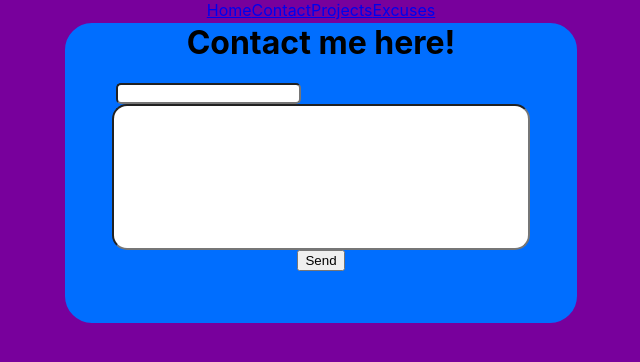
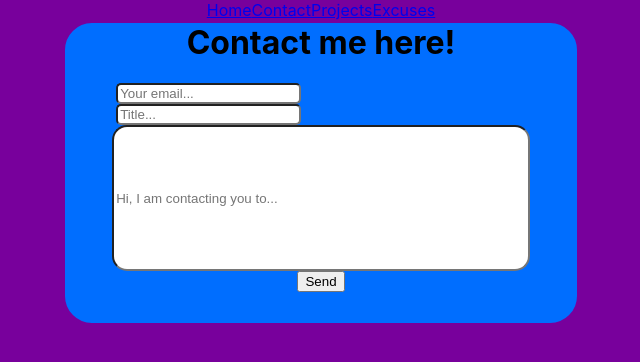
Before and after one commit to Futym/Futym.github.io, a React (Create React App) app: page /contact in a window 1280 px wide. Shown: the top 362 px of the page, without its empty margins (319-959 px from the left). Built offline with nearby package versions, Linux system fonts and the light colour scheme.

Commit message:
some old fixes

```diff
--- a/package.json
+++ b/package.json
@@ -4,6 +4,7 @@
   "version": "0.1.0",
   "private": true,
   "dependencies": {
+    "@hookform/resolvers": "^3.3.2",
     "@tanstack/react-query": "^5.0.5",
     "@testing-library/jest-dom": "^5.17.0",
     "@testing-library/react": "^13.4.0",
@@ -11,9 +12,11 @@
     "axios": "^1.6.0",
     "react": "^18.2.0",
     "react-dom": "^18.2.0",
+    "react-hook-form": "^7.47.0",
     "react-router-dom": "^6.17.0",
     "react-scripts": "5.0.1",
-    "web-vitals": "^2.1.4"
+    "web-vitals": "^2.1.4",
+    "yup": "^1.3.2"
   },
   "scripts": {
     "start": "react-scripts start",
--- a/src/ContactForm.css
+++ b/src/ContactForm.css
@@ -5,7 +5,7 @@
   border-radius: 30px;
   margin: auto;
   align-items: center;
-  border: solid 3px rgb(120, 0, 156)
+  border: solid 3px rgb(120, 0, 156);
 }
 
 .contact_form_content_box {
@@ -26,3 +26,13 @@
   height: 140px;
   border-radius: 15px;
 }
+
+p {
+  color: red;
+  margin:0
+}
+
+.input_field {
+  display: flex;
+  flex-direction: row;
+}
--- a/src/ContactForm.js
+++ b/src/ContactForm.js
@@ -1,39 +1,57 @@
-import { useState } from "react";
+import { useForm } from "react-hook-form";
 import "./ContactForm.css";
+import * as yup from "yup";
+import { yupResolver } from "@hookform/resolvers/yup";
 
 export const ContactForm = () => {
-  const [message, setMessage] = useState("");
-  const [email, setEmail] = useState("");
+  const schema = yup.object().shape({
+    email: yup.string().email("Valid email adress is required.").required("Email is missing"),
+    title: yup.string().required("Message title is required"),
+    message: yup.string().max(500).required("Message content is missing"),
+  });
+  const {
+    register,
+    handleSubmit,
+    formState: { errors },
+  } = useForm({
+    resolver: yupResolver(schema),
+  });
 
-  const handleMessageChange = (event) => {
-    setMessage(event.target.value);
-  };
-
-  const handleEmailChange = (event) => {
-    setEmail(event.target.value);
-  };
-
-  const handleMessageSent = () => {
-    console.log("Send! " + message + " from " + email);
-    setMessage("");
+  const onSubmit = (data) => {
+    console.log(data);
   };
 
   return (
-    <div className="contact_form_box">
+    <form className="contact_form_box" onSubmit={handleSubmit(onSubmit)}>
       <div className="contact_form_content_box">
         <h1>Contact me here!</h1>
-        <input
-          className="email_box"
-          value={email}
-          onChange={handleEmailChange}
-        />
+        <div className="input_field email_box">
+          <input
+            className="email_box"
+            placeholder="Your email..."
+            {...register("email")}
+          />
+          <p>{errors.email?.message}</p>
+        </div>
+        <div className="input_field email_box">
+          <input
+            className="email_box"
+            placeholder="Title..."
+            {...register("title")}
+          />
+          <p>{errors.title?.message}</p>
+        </div>
         <input
           className="message_box"
-          value={message}
-          onChange={handleMessageChange}
+          placeholder={
+            errors.message?.message
+              ? errors.message?.message
+              : "Hi, I am contacting you to..."
+          }
+          {...register("message")}
         />
-        <button onClick={handleMessageSent}>Send</button>
+        <input type="submit" value="Send"></input>
       </div>
-    </div>
+    </form>
   );
 };
--- a/src/Excuses.js
+++ b/src/Excuses.js
@@ -6,7 +6,7 @@ export const Excuses = () => {
   const [excuseType, setExcuseType] = useState("office");
   const { data: excuseObj, refetch } = useQuery({
     queryKey: ["excuse"],
-    queryFn: () => {
+    queryFn: async () => {
       return Axios.get(
         `https://excuser-three.vercel.app/v1/excuse/${excuseType}/`
       ).then((res) => res.data[0]);
```
Also changed, not shown: 1 other file (tests, documents, lock files or other folders).
